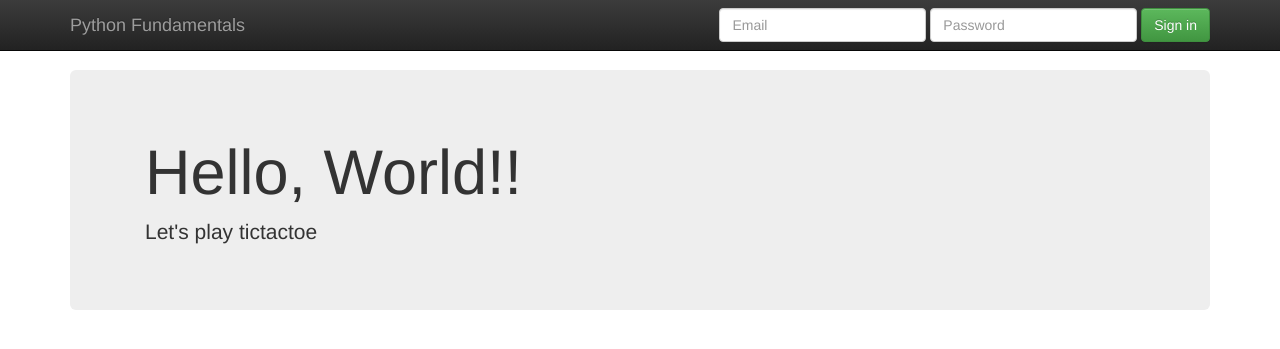
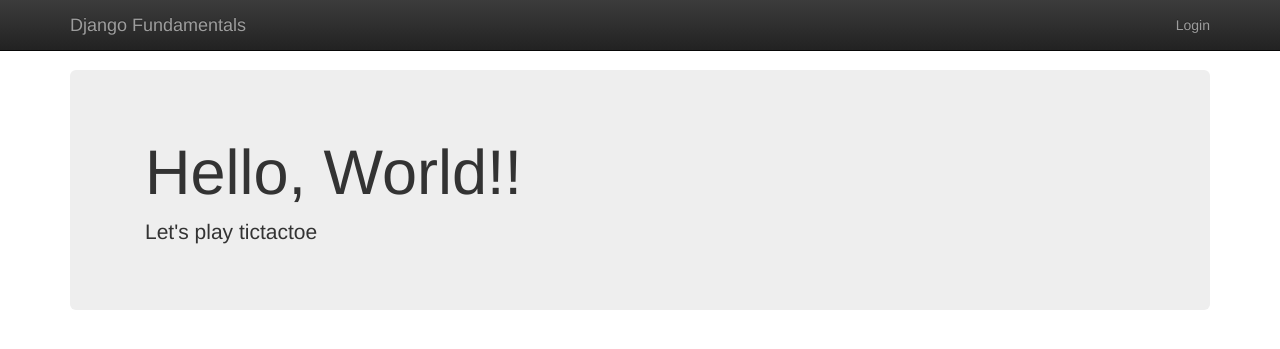
Before and after one commit to kushalkantgoyal/django-bootcamp, a Django app: page / in a window 1280 px wide. Shown: the top 349 px of the page. Run offline with Django 3.2, Linux system fonts and the light colour scheme; some libraries are stand-ins or nearby versions.

Commit message:
Login and Logout working.

```diff
--- a/player/urls.py
+++ b/player/urls.py
@@ -1,8 +1,14 @@
 from django.conf.urls import url
-from django.urls import path
+from django.contrib.auth.views import LoginView, LogoutView
 
 from player.views import home
 
 urlpatterns = [
-    url(r'home$', home)
+    url(r'home$', home, name='player_home'),
+    url(r'login$',
+        LoginView.as_view(template_name="player/login_form.html"),
+        name="player_login"),
+    url(r'logout$',
+        LogoutView.as_view(),
+        name="player_logout"),
 ]
--- a/player/views.py
+++ b/player/views.py
@@ -1,9 +1,10 @@
+from django.contrib.auth.decorators import login_required
 from django.shortcuts import render
 
 # Create your views here.
 from gameplay.models import Game
 
-
+@login_required
 def home(request):
     my_games = Game.objects.games_of_user(request.user)
     active_games = my_games.active()
--- a/templates/base.html
+++ b/templates/base.html
@@ -32,19 +32,15 @@
             <span class="icon-bar"></span>
             <span class="icon-bar"></span>
           </button>
-          <a class="navbar-brand" href="/">Python Fundamentals</a>
+          <a class="navbar-brand" href="/">Django Fundamentals</a>
         </div>
-        <div id="navbar" class="navbar-collapse collapse">
-          <form class="navbar-form navbar-right" role="form">
-            <div class="form-group">
-              <input type="text" placeholder="Email" class="form-control">
-            </div>
-            <div class="form-group">
-              <input type="password" placeholder="Password" class="form-control">
-            </div>
-            <button type="submit" class="btn btn-success">Sign in</button>
-          </form>
-        </div><!--/.navbar-collapse -->
+        <ul class="nav navbar-nav navbar-right">
+            {% if user.is_authenticated %}
+                <li><a href="{% url 'player_logout' %}">Logout</a> </li>
+            {% else %}
+                <li><a href="{% url 'player_login' %}">Login</a> </li>
+            {% endif %}
+        </ul>
       </div>
     </nav>
 
--- a/tictactoe/settings.py
+++ b/tictactoe/settings.py
@@ -125,3 +125,7 @@ STATIC_URL = '/static/'
 STATICFILES_DIRS = [
     os.path.join(BASE_DIR, "static")
 ]
+
+LOGIN_URL="player_login"
+LOGIN_REDIRECT_URL="player_home"
+LOGOUT_REDIRECT_URL="tictactoe_welcome"
--- a/tictactoe/urls.py
+++ b/tictactoe/urls.py
@@ -22,6 +22,6 @@ from .views import welcome
 urlpatterns = [
     path('admin/', admin.site.urls),
     # path('welcome', welcome),
-    url(r'^$', welcome),
+    url(r'^$', welcome, name="tictactoe_welcome"),
     url(r'^player/', include('player.urls'))
 ]
--- a/tictactoe/views.py
+++ b/tictactoe/views.py
@@ -1,5 +1,9 @@
-from django.shortcuts import render
+from django.shortcuts import render, redirect
 
 
 def welcome(request):
-    return render(request, 'tictactoe/welcome.html')
+
+    if request.user.is_authenticated:
+        return redirect('player_home')
+    else:
+        return render(request, 'tictactoe/welcome.html')
```
Also changed, not shown: templates/player/login_form.html (added, +16 -0 lines).
